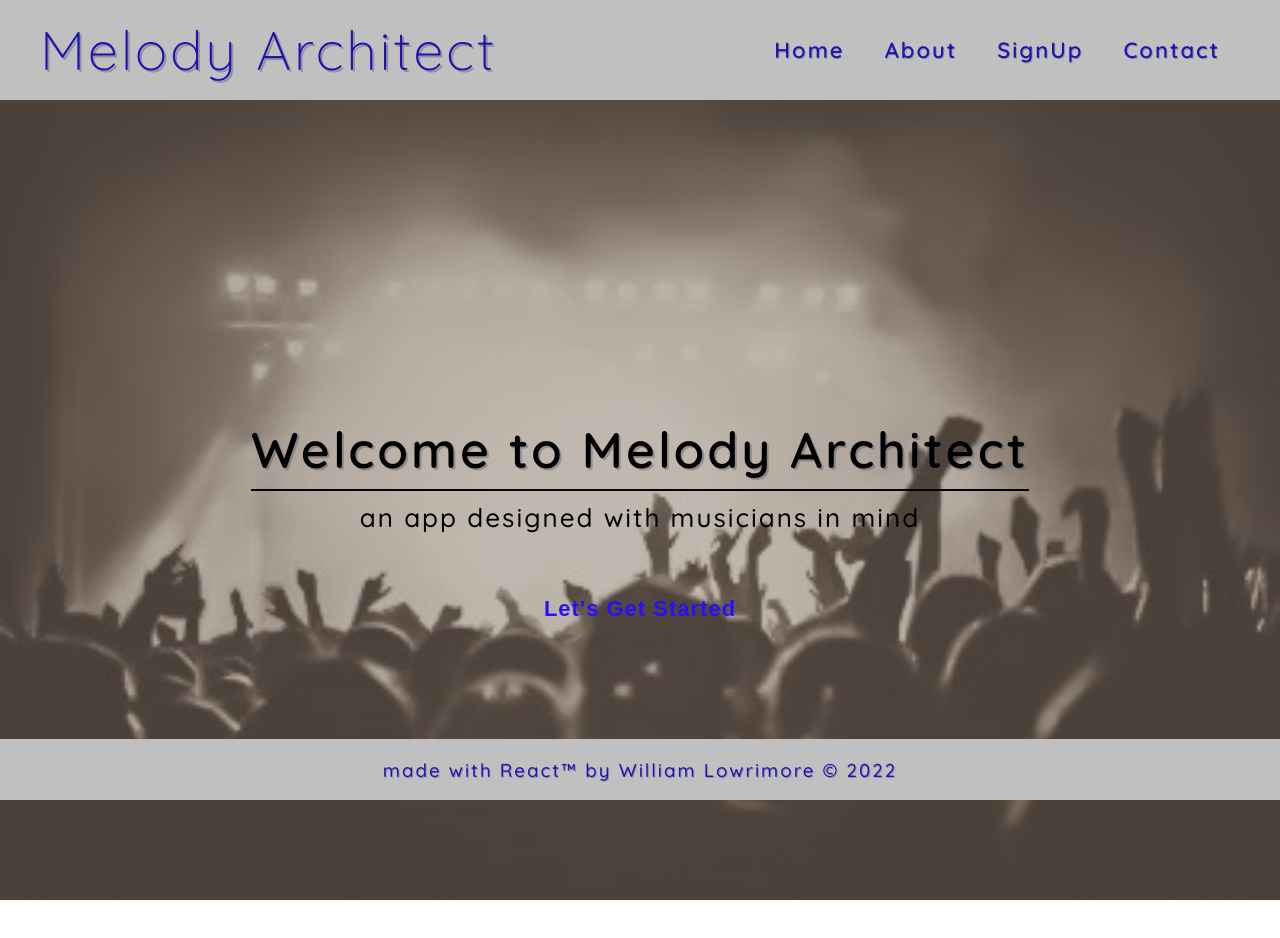
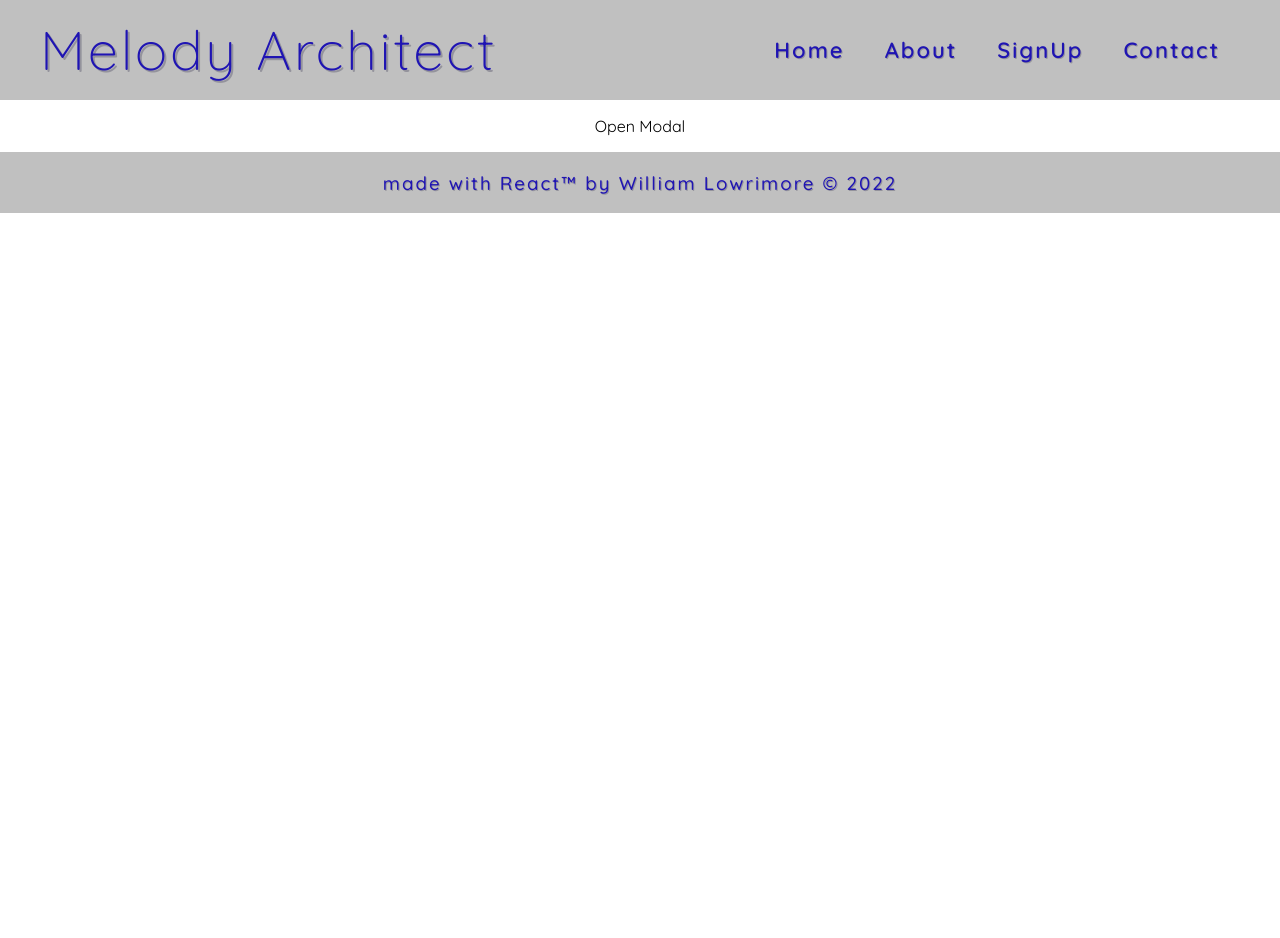
Before and after one commit to wlowrimore/smart-ma-0622-pro, a React (Create React App) app: page / in a window 1280 px wide. Shown: the top 938 px of the page. After the commit the page ends 800 px from the top, so only its background shows below. Built offline with nearby package versions, Linux system fonts and the light colour scheme.

Commit message:
renders modal, but lacking Homepage elements

```diff
--- a/package.json
+++ b/package.json
@@ -10,6 +10,7 @@
     "react-bootstrap": "^2.4.0",
     "react-dom": "^18.1.0",
     "react-icons": "^4.4.0",
+    "react-modal-login": "^2.0.7",
     "react-router": "^6.3.0",
     "react-router-dom": "^6.3.0",
     "react-scripts": "5.0.1",
--- a/src/App.js
+++ b/src/App.js
@@ -26,7 +26,6 @@ function App() {
         return null;
     }
   };
-
   return (
     <div>
       <Navbar currentTab={currentTab} setCurrentTab={setCurrentTab} />
--- a/src/components/HomePage.js
+++ b/src/components/HomePage.js
@@ -1,22 +1,45 @@
-import React from "react";
+import React, { Component } from "react";
+import Modal from "../components/Modal";
 
-function HomePage(props) {
+class Homepage extends Component {
+  state = {
+    modal: false,
+  };
+  selectModal = (info) => {
+    this.setState({ modal: !this.state.modal });
+  };
+  render() {
   return (
-    <div className="home-content" id="home">
-      <section className="home-info">
-        <h1>Welcome to Melody Architect</h1>
-        <p>an app designed with musicians in mind</p>
-        <button
-          id="start-btn"
-          type="submit"
-          name="get started"
-          className="start-btn"
-        >
-          Let's Get Started
-        </button>
-      </section>
+    <div className="App">
+      <p onClick={this.selectModal}>Open Modal</p>
+      <Modal
+        displayModal={this.state.modal}
+        closeModal={this.selectModal}
+      />
     </div>
-  );
+  )
 }
+// function HomePage(props) {
+//   return (
+//     <div className="home-content" id="home">
+//       <section className="home-info">
+//         <h1>Welcome to Melody Architect</h1>
+//         <p>an app designed with musicians in mind</p>
 
-export default HomePage;
+
+
+
+//         <button
+//           id="start-btn"
+//           type="submit"
+//           name="get started"
+//           className="start-btn"
+//         >
+//           Let's Get Started
+//         </button>
+//       </section>
+//     </div>
+//   );
+// }
+}
+export default Homepage;
--- /dev/null
+++ b/src/components/Modal.js
@@ -0,0 +1,24 @@
+import React from "react";
+
+const Modal = (props) => {
+  const divStyle = {
+    display: props.displayModal ? "block" : "none",
+  };
+
+  function closeModal(e) {
+    e.stopPropagation();
+    props.closeModal();
+  }
+
+  return (
+    <div className="modal" onClick={closeModal} style={divStyle}>
+      <div className="modal-content">
+        <span className="close" onClick={closeModal}>
+          &times;
+        </span>
+      </div>
+    </div>
+  );
+};
+
+export default Modal;
--- a/src/index.css
+++ b/src/index.css
@@ -267,3 +267,43 @@ footer h3 {
   border-radius: 10px;
   padding: 1px;
 }
+
+/* ____________________________MODAL__________________________ */
+
+/* Background effect. It covers the entire site */
+.modal {
+  background-color: rgb(0,0,0); /* Fallback color */
+  background-color: rgba(0,0,0,0.4); /* Overlay effect: translucent background: black w/ partial opacity */
+  z-index: 1; /* Overlay effect: positioned over other containers */
+  width: 100%; /* Full width */
+  height: 100%; /* Full height */
+  position: fixed; /* Fix position on the top-left corner*/
+  top: 0;
+  left: 0;
+  overflow: auto; /* Enable scroll if needed */
+  padding-top: 80px; /* Location of the content container */
+}
+/* Modal content */
+.modal-content {
+  background-color: white;
+  width: 70%; /* Width in proportion to its parent container*/
+  max-width: 640px; /* Max width where it stops expanding */
+  height: 70%; /* Height in proportion to its parent container */
+  margin: auto; /* Auto margin according to the element width */
+  padding: 10px;
+  border: 1px solid black;
+  border-radius: 20px; /* Optional. Rounds container corners */
+}
+/* Close button */
+.close {
+ color: #aaaaaa;
+ float: right; /* Positioned to the right of the parent container whichever size it is */
+ font-size: 25px;
+ font-weight: bold;
+}
+.close:hover,
+.close:focus {
+  color: #000;
+  text-decoration: none;
+  cursor: pointer;
+}
```
Also changed, not shown: 1 other file (tests, documents, lock files or other folders).
